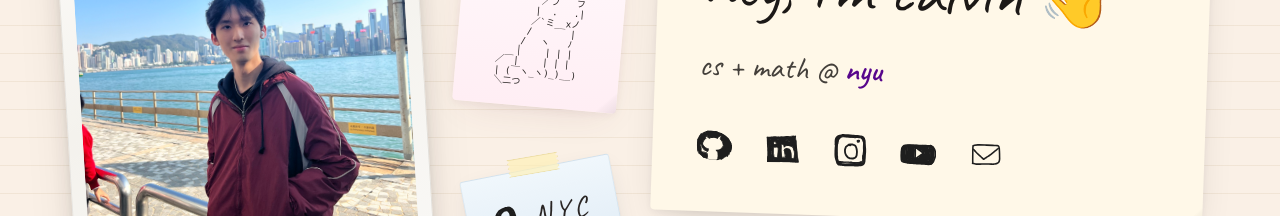
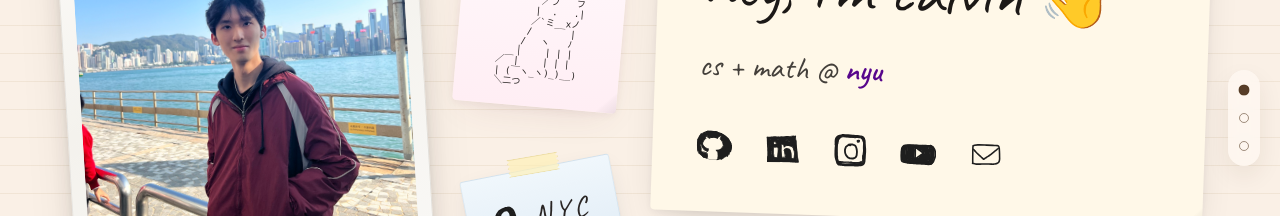
Before and after one commit to CalvinPun/portfolio, a Next.js app in the folder site/: page / in a window 1280 px wide. Shown: the part 282-498 px from the top of the page. Built offline with nearby package versions, Linux system fonts and the light colour scheme.

Commit message:
added side dots

```diff
--- a/site/app/page.tsx
+++ b/site/app/page.tsx
@@ -2,6 +2,7 @@
 
 import { useEffect, useRef, useState } from "react";
 
+import { SectionDots } from "@/components/layout/SectionDots";
 import { ScrollDownCue } from "@/components/layout/ScrollDownCue";
 import { AboutSection } from "@/components/sections/AboutSection";
 import { HeroSection } from "@/components/sections/HeroSection";
@@ -58,6 +59,8 @@ export default function Home() {
 
   return (
     <main className="min-h-screen text-stone-900">
+      <SectionDots />
+
       {/* Hero: arrow under content on small screens; pinned to bottom from lg up */}
       <section
         ref={heroRef}
--- /dev/null
+++ b/site/components/layout/SectionDots.tsx
@@ -0,0 +1,75 @@
+"use client";
+
+import { useEffect, useState } from "react";
+
+const SECTION_IDS = ["hero", "about", "work"] as const;
+
+export function SectionDots() {
+  const [activeSection, setActiveSection] = useState<(typeof SECTION_IDS)[number]>("hero");
+
+  useEffect(() => {
+    const sections = SECTION_IDS
+      .map((id) => document.getElementById(id))
+      .filter((section): section is HTMLElement => section instanceof HTMLElement);
+
+    if (!sections.length) return;
+
+    const observer = new IntersectionObserver(
+      (entries) => {
+        const visibleEntries = entries
+          .filter((entry) => entry.isIntersecting)
+          .sort((a, b) => b.intersectionRatio - a.intersectionRatio);
+
+        if (visibleEntries[0]?.target instanceof HTMLElement) {
+          setActiveSection(visibleEntries[0].target.id as (typeof SECTION_IDS)[number]);
+        }
+      },
+      {
+        threshold: [0.2, 0.35, 0.5, 0.7],
+        rootMargin: "-18% 0px -18% 0px",
+      },
+    );
+
+    sections.forEach((section) => observer.observe(section));
+
+    return () => observer.disconnect();
+  }, []);
+
+  return (
+    <nav
+      aria-label="Section navigation"
+      className="pointer-events-none fixed right-5 top-1/2 z-40 hidden -translate-y-1/2 md:flex"
+    >
+      <div className="pointer-events-auto flex flex-col gap-3 rounded-full bg-[rgba(255,250,244,0.68)] px-2 py-3 shadow-[0_10px_24px_rgba(63,41,19,0.08)] backdrop-blur-[6px]">
+        {SECTION_IDS.map((sectionId) => {
+          const isActive = activeSection === sectionId;
+
+          return (
+            <button
+              key={sectionId}
+              type="button"
+              aria-label={`Jump to ${sectionId}`}
+              aria-current={isActive ? "true" : undefined}
+              onClick={() => {
+                document.getElementById(sectionId)?.scrollIntoView({
+                  behavior: "smooth",
+                  block: "start",
+                });
+              }}
+              className="flex h-4 w-4 items-center justify-center"
+            >
+              <span
+                className={[
+                  "block h-2.5 w-2.5 rounded-full border border-[rgba(84,58,34,0.55)] transition-all duration-300",
+                  isActive
+                    ? "scale-110 bg-[rgba(73,46,23,0.92)]"
+                    : "bg-transparent",
+                ].join(" ")}
+              />
+            </button>
+          );
+        })}
+      </div>
+    </nav>
+  );
+}
```
